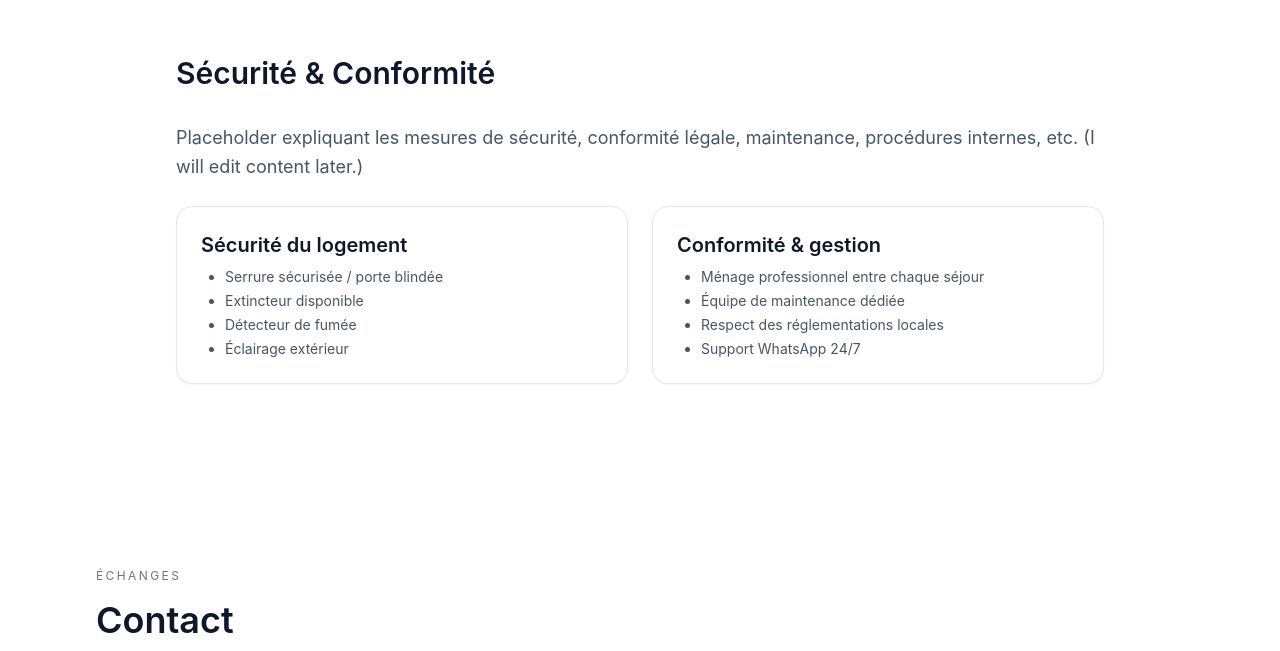
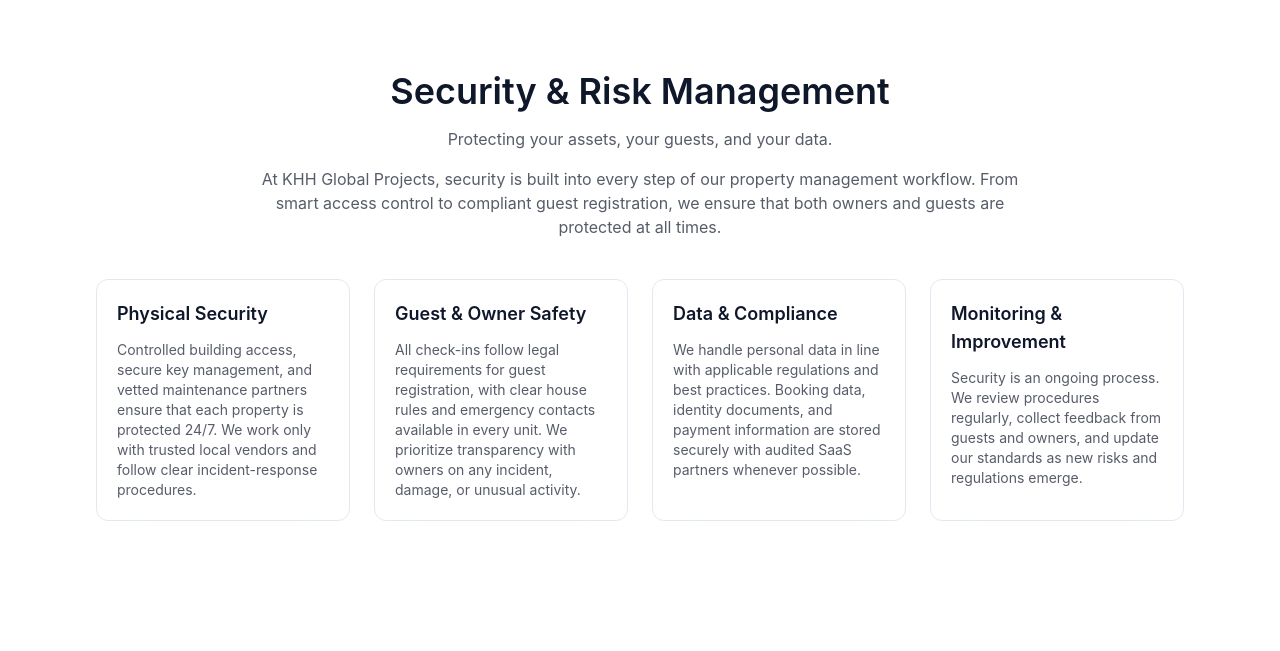
Before and after one commit to parodave/IAMobileHome, a Next.js app: page / in a window 1280 px wide. Shown: the part 3129-3780 px from the top of the page. Built offline with nearby package versions, Linux system fonts and the light colour scheme.

Commit message:
Add security section to homepage

```diff
--- a/components/sections/SecuritySection.tsx
+++ b/components/sections/SecuritySection.tsx
@@ -1,36 +1,55 @@
-// components/sections/SecuritySection.tsx
-"use client";
+'use client';
+
+import { PageContainer } from '../layout/PageContainer';
+
+const securityItems = [
+  {
+    title: 'Physical Security',
+    description:
+      'Controlled building access, secure key management, and vetted maintenance partners ensure that each property is protected 24/7. We work only with trusted local vendors and follow clear incident-response procedures.',
+  },
+  {
+    title: 'Guest & Owner Safety',
+    description:
+      'All check-ins follow legal requirements for guest registration, with clear house rules and emergency contacts available in every unit. We prioritize transparency with owners on any incident, damage, or unusual activity.',
+  },
+  {
+    title: 'Data & Compliance',
+    description:
+      'We handle personal data in line with applicable regulations and best practices. Booking data, identity documents, and payment information are stored securely with audited SaaS partners whenever possible.',
+  },
+  {
+    title: 'Monitoring & Improvement',
+    description:
+      'Security is an ongoing process. We review procedures regularly, collect feedback from guests and owners, and update our standards as new risks and regulations emerge.',
+  },
+];
 
 export default function SecuritySection() {
   return (
-    <section id="security" className="w-full py-20 px-6 md:px-12 max-w-5xl mx-auto">
-      <h2 className="text-3xl font-semibold mb-8">Sécurité & Conformité</h2>
-
-      <p className="text-lg text-slate-600 leading-relaxed mb-6">
-        Placeholder expliquant les mesures de sécurité, conformité légale, maintenance, procédures internes, etc. (I will edit content later.)
-      </p>
-
-      <div className="grid grid-cols-1 md:grid-cols-2 gap-6">
-        <div className="p-6 border rounded-2xl bg-white shadow-sm">
-          <h3 className="text-xl font-semibold mb-2">Sécurité du logement</h3>
-          <ul className="list-disc pl-6 text-slate-600 text-sm space-y-1">
-            <li>Serrure sécurisée / porte blindée</li>
-            <li>Extincteur disponible</li>
-            <li>Détecteur de fumée</li>
-            <li>Éclairage extérieur</li>
-          </ul>
+    <section id="security" className="bg-white">
+      <PageContainer className="space-y-10 py-16 sm:py-20 lg:py-24">
+        <div className="space-y-4 text-center">
+          <h2 className="text-3xl font-semibold text-ink sm:text-4xl">Security &amp; Risk Management</h2>
+          <p className="text-base text-ink/70">Protecting your assets, your guests, and your data.</p>
+          <p className="mx-auto max-w-3xl text-sm text-ink/70 sm:text-base">
+            At KHH Global Projects, security is built into every step of our property management workflow. From smart access
+            control to compliant guest registration, we ensure that both owners and guests are protected at all times.
+          </p>
         </div>
 
-        <div className="p-6 border rounded-2xl bg-white shadow-sm">
-          <h3 className="text-xl font-semibold mb-2">Conformité & gestion</h3>
-          <ul className="list-disc pl-6 text-slate-600 text-sm space-y-1">
-            <li>Ménage professionnel entre chaque séjour</li>
-            <li>Équipe de maintenance dédiée</li>
-            <li>Respect des réglementations locales</li>
-            <li>Support WhatsApp 24/7</li>
-          </ul>
+        <div className="grid gap-6 md:grid-cols-2 xl:grid-cols-4">
+          {securityItems.map((item) => (
+            <div
+              key={item.title}
+              className="rounded-xl border border-slate-200 bg-white/90 p-5 text-left shadow-soft backdrop-blur"
+            >
+              <h3 className="text-lg font-semibold text-ink">{item.title}</h3>
+              <p className="mt-3 text-sm text-ink/70">{item.description}</p>
+            </div>
+          ))}
         </div>
-      </div>
+      </PageContainer>
     </section>
   );
 }
```
